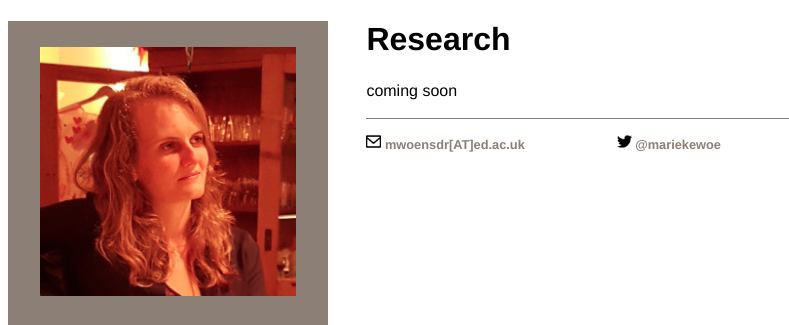
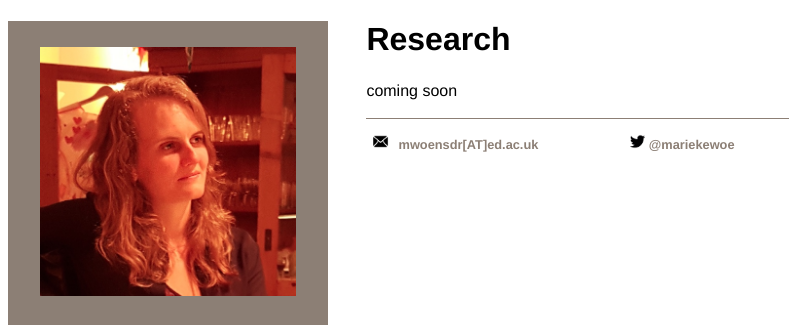
Before and after one commit to marieke-woensdregt/marieke-woensdregt.github.io, a Jekyll site: the page built from research/index.html, in a window 1280 px wide. Shown: the top 325 px of the page, without its empty margins (0-789 px from the left). Built offline with Jekyll 4.4.1, drawn with Linux system fonts in a browser that asks for light colours.

Commit message:
Update default.html

```diff
--- a/_layouts/default.html
+++ b/_layouts/default.html
@@ -41,7 +41,7 @@
 
 		<footer style="margin-left:28%; margin-right:3%">
 			<h3>
-			<img  src="/images/email_symbol.jpg" alt="email symbol" style="height:15px; margin-top:2px">
+			<img  src="/images/email_symbol_filled.png" alt="email symbol" style="height:15px; margin-top:2px">
 			<a href="mailto:mwoensdr@ed.ac.uk">  mwoensdr[AT]ed.ac.uk</a>
 			<img  class="tab" src="/images/twitter_symbol_black_solo.jpg" alt="twitter symbol" style="height:15px; margin-top:2px">
 			<a  href="https://twitter.com/mariekewoe">@mariekewoe</a>
```
